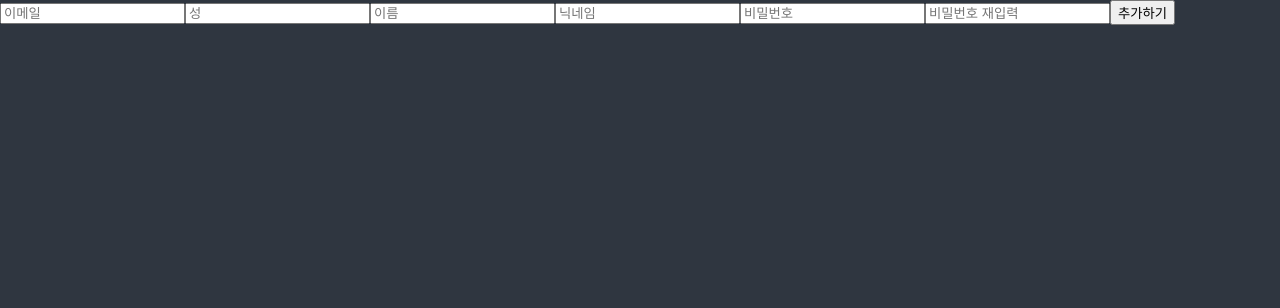
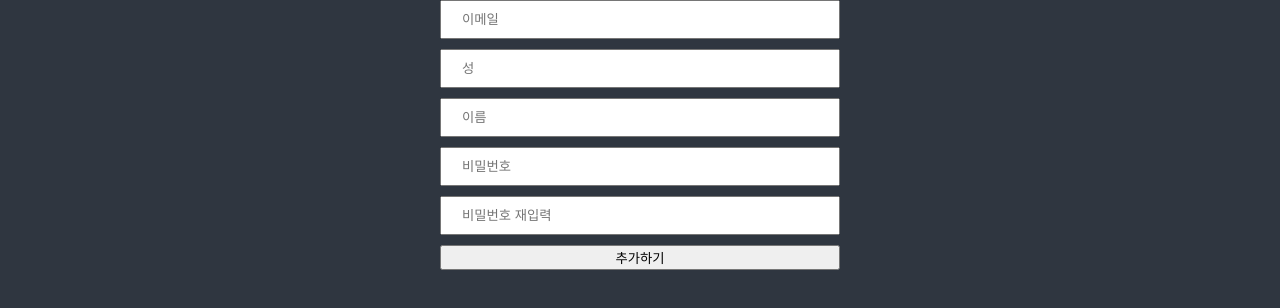
Before and after one commit to mocking-tiger/todo-list, a React (Create React App) app: page / in a window 1280 px wide. Shown: the top 308 px of the page. Built offline with nearby package versions, Linux system fonts and the light colour scheme; a web font is replaced by a local one.

Commit message:
feat: react-hook-form으로 form validation

```diff
--- a/src/ToDoList.tsx
+++ b/src/ToDoList.tsx
@@ -1,5 +1,6 @@
-import { FormEvent, useState } from "react";
+// import { FormEvent, useState } from "react";
 import { useForm } from "react-hook-form";
+import styled from "styled-components";
 
 // export default function ToDoList() {
 //   const [toDo, setToDo] = useState("");
@@ -32,20 +33,97 @@ import { useForm } from "react-hook-form";
 //   );
 // }
 
+const Div = styled.div`
+  width: 400px;
+  margin: 0 auto;
+`;
+
+const Form = styled.form`
+  display: flex;
+  flex-direction: column;
+  gap: 10px;
+`;
+
+const Input = styled.input`
+  width: 100%;
+  padding: 10px 20px;
+  display: block;
+`;
+
+// 스타일드 컴포넌트 영역 끝
+
+interface IFormData {
+  errors: {
+    email: {
+      message: string;
+    };
+  };
+  firstName: string;
+  lastName: string;
+  email: string;
+  password: string;
+  passwordRepeat: string;
+}
+
 export default function ToDoList() {
-  const { register, watch } = useForm();
-  console.log(watch());
+  const {
+    register,
+    handleSubmit,
+    formState: { errors },
+  } = useForm<IFormData>();
+
+  const onValid = (data: any) => {
+    //console.log(data);
+  };
+
   return (
-    <div>
-      <form>
-        <input {...register("Email")} placeholder="이메일" />
-        <input {...register("firstName")} placeholder="성" />
-        <input {...register("lastName")} placeholder="이름" />
-        <input {...register("username")} placeholder="닉네임" />
-        <input {...register("password")} placeholder="비밀번호" />
-        <input {...register("passwordRepeat")} placeholder="비밀번호 재입력" />
+    <Div>
+      <Form onSubmit={handleSubmit(onValid)}>
+        <div>
+          <Input
+            {...register("email", {
+              required: "이메일을 입력해주세요.",
+              pattern: {
+                value: /^[A-Za-z0-9._%+-]+@naver.com$/,
+                message: "이메일은 네이버 계정만 가능",
+              },
+            })}
+            placeholder="이메일"
+          />
+          <span>{errors.email?.message}</span>
+        </div>
+        <div>
+          <Input
+            {...register("firstName", { required: "성을 입력해주세요." })}
+            placeholder="성"
+          />
+          <span>{errors.firstName?.message}</span>
+        </div>
+        <div>
+          <Input
+            {...register("lastName", { required: "이름을 입력해주세요." })}
+            placeholder="이름"
+          />
+          <span>{errors.lastName?.message}</span>
+        </div>
+        <div>
+          <Input
+            {...register("password", { required: "비밀번호를 입력해주세요." })}
+            placeholder="비밀번호"
+          />
+          <span>{errors.password?.message}</span>
+        </div>
+        <div>
+          <Input
+            {...register("passwordRepeat", {
+              required: "비밀번호를 한번 더 입력해주세요.",
+            })}
+            placeholder="비밀번호 재입력"
+          />
+          <span>{errors.passwordRepeat?.message}</span>
+        </div>
         <button>추가하기</button>
-      </form>
-    </div>
+      </Form>
+    </Div>
   );
 }
```
